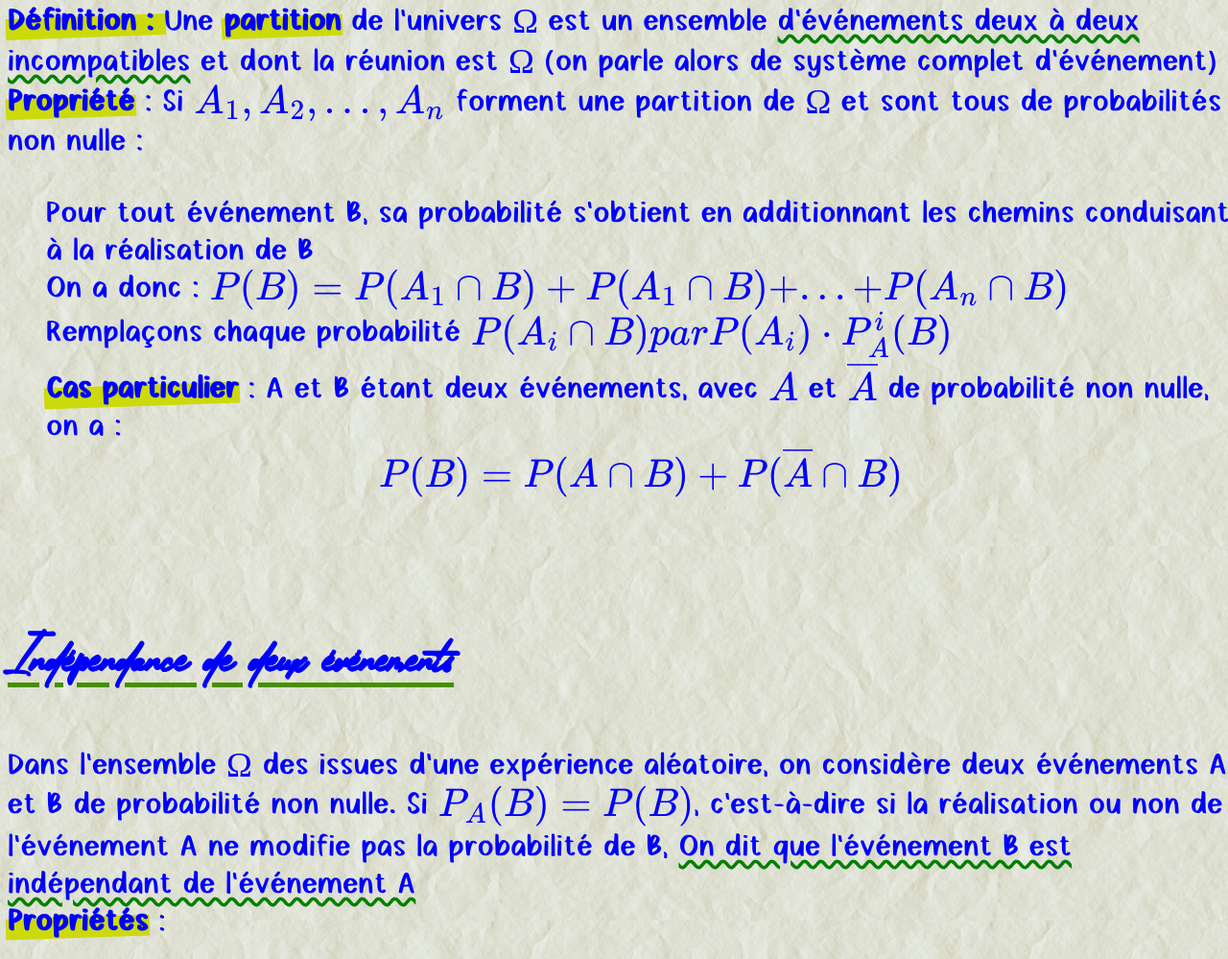
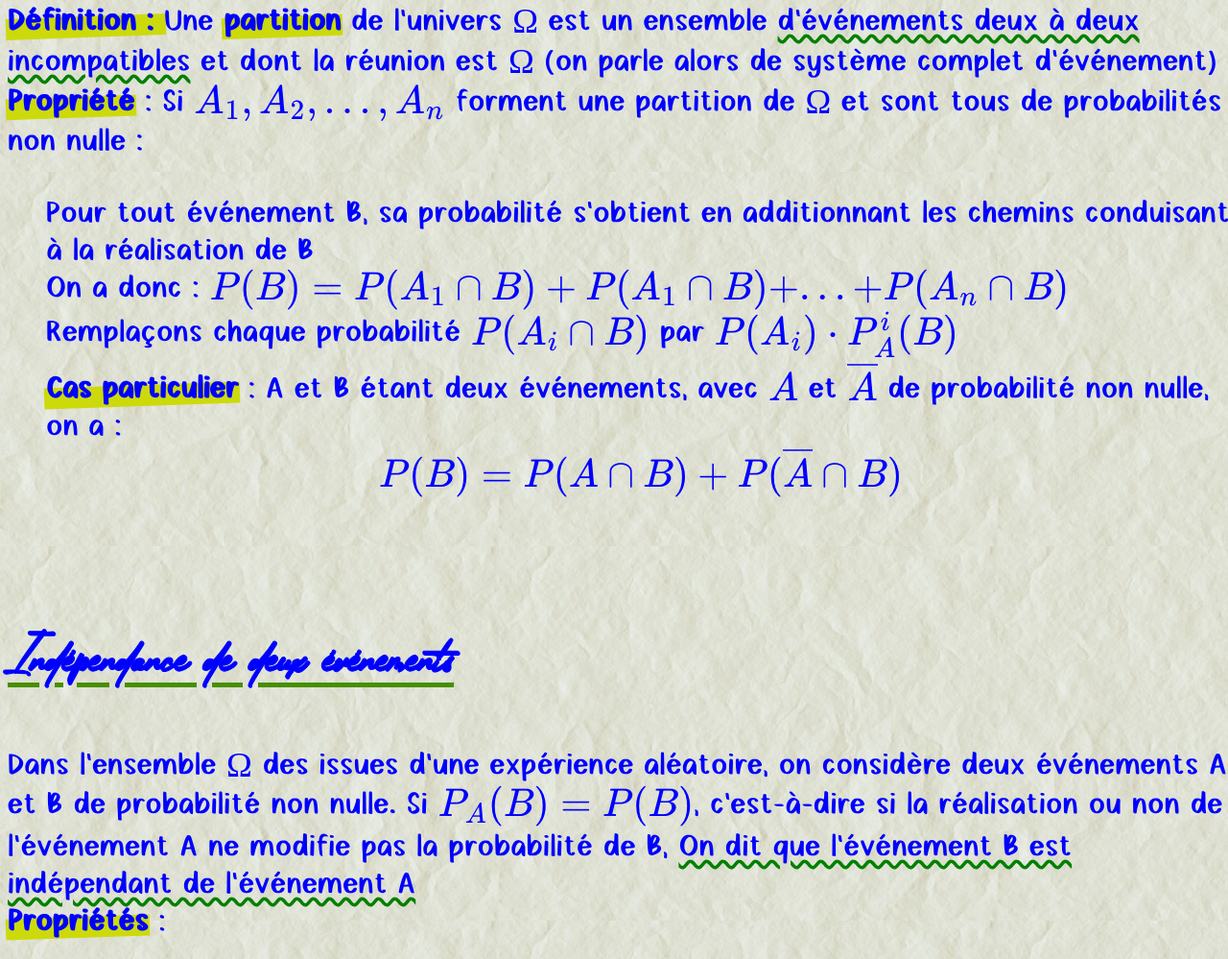
Before and after one commit to Arlequiin/fiches-resume, a website: page public/maths/probabilités-conditionnelles.html in a window 1280 px wide. Shown: the part 2551-3550 px from the top of the page at 96% size. Drawn offline with nearby package versions, Linux system fonts and the light colour scheme; some packages are replaced by stand-ins of ours.

Commit message:
fix probas

```diff
--- a/public/maths/probabilités-conditionnelles.html
+++ b/public/maths/probabilités-conditionnelles.html
@@ -93,7 +93,7 @@ La probabilité que l'événement B soit réalisé sachant que l'événement A e
 <ul>
   Pour tout événement B, sa probabilité s'obtient en additionnant les chemins conduisant à la réalisation de B<br>
   On a donc : $P(B)=P(A_1\cap B) + P(A_1\cap B) +...+P(A_n\cap B)$<br>
-Remplaçons chaque probabilité $P(A_i\cap B) par P(A_i)\cdot P_A^i(B)$<br>
+Remplaçons chaque probabilité $P(A_i\cap B)$ par $P(A_i)\cdot P_A^i(B)$<br>
 <strong>Cas particulier</strong> : A et B étant deux événements, avec $A$ et $\overline{A}$ de probabilité non nulle, on a :<br><center>$P(B) = P(A\cap B)+P(\overline{A} \cap B)$</center>
 </ul><br>
 <h2>Indépendance de deux événements</h2><br>
```
